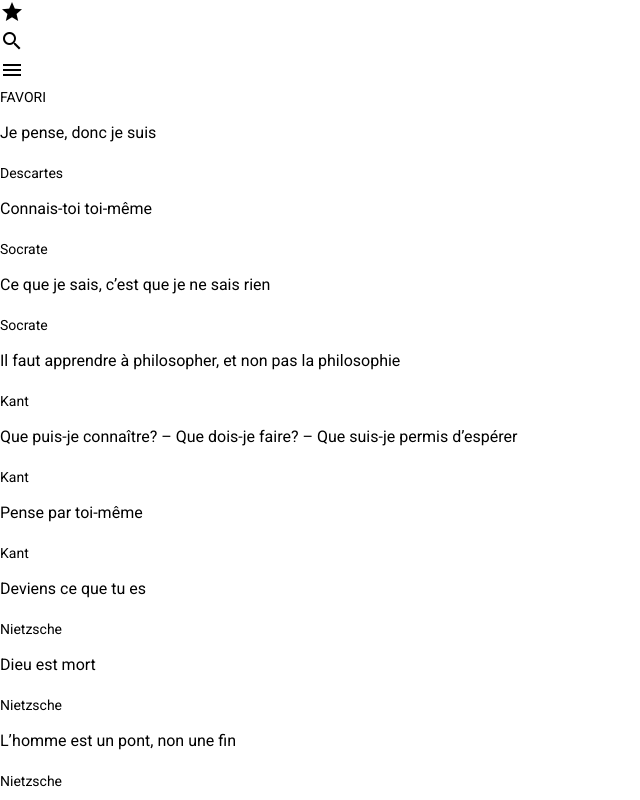
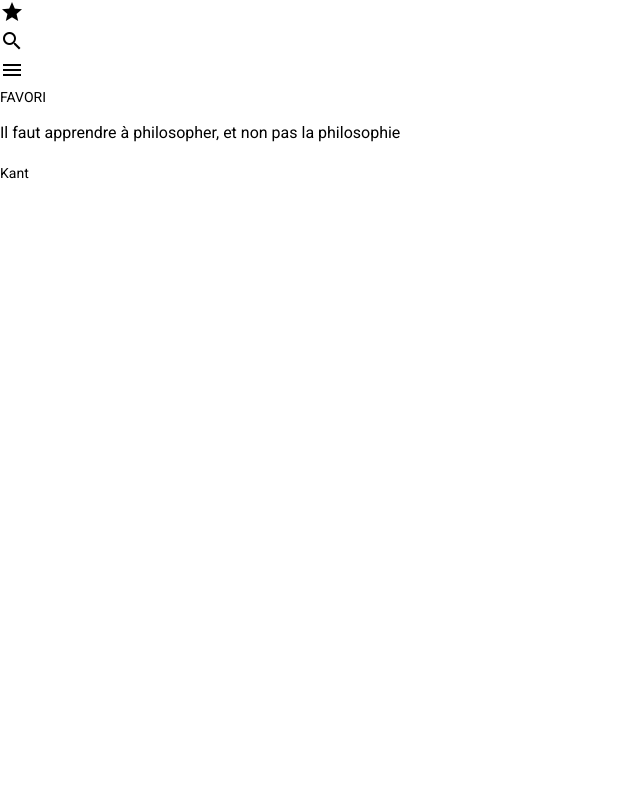
Before and after one commit to Polytech-Paris-Sud-Web/citationni, an Angular app: page /fav in a window 1280 px wide. Shown: the top 800 px of the page, without its empty margins (0-640 px from the left). Built offline with nearby package versions, Linux system fonts and the light colour scheme; data requests are answered from the project's data file.

Commit message:
fav page

```diff
--- a/angular.json
+++ b/angular.json
@@ -1,5 +1,8 @@
 {
   "$schema": "./node_modules/@angular/cli/lib/config/schema.json",
+  "cli": {
+    "analytics": false
+  },
   "version": 1,
   "newProjectRoot": "projects",
   "projects": {
--- /dev/null
+++ b/src/app/models/user.ts
@@ -0,0 +1,5 @@
+import {Quote} from './quote';
+export interface User {
+  name : string,
+  favorite : Quote[]
+};
--- a/src/app/pages/fav/fav.component.html
+++ b/src/app/pages/fav/fav.component.html
@@ -1,2 +1,6 @@
 <p>FAVORI</p>
-<app-quotes></app-quotes>
+<div *ngFor="let quote of this.favs">
+  <app-quote
+    [quote]="quote"
+  ></app-quote>
+</div>
--- a/src/app/pages/fav/fav.component.ts
+++ b/src/app/pages/fav/fav.component.ts
@@ -1,4 +1,8 @@
 import { Component, OnInit } from '@angular/core';
+import { Observable, of, Subscription } from 'rxjs';
+
+import { Quote } from "../../models/quote";
+import { QuoteService } from "../../quote.service";
 
 @Component({
   selector: 'app-fav',
@@ -7,9 +11,15 @@ import { Component, OnInit } from '@angular/core';
 })
 export class FavComponent implements OnInit {
 
-  constructor() { }
+  favs?: Quote[];
+  private _quoteSub?: Subscription;
+
+  constructor(private quoteService: QuoteService) {
+  }
+
 
   ngOnInit(): void {
+    this._quoteSub = this.quoteService.getFav().subscribe(quotes => this.favs = quotes);
   }
 
 }
--- a/src/app/quote.service.ts
+++ b/src/app/quote.service.ts
@@ -1,7 +1,9 @@
 import { Injectable } from '@angular/core';
 import {Quote} from "./models/quote";
+import {User} from "./models/user";
 import {HttpClient} from "@angular/common/http";
-import { Observable } from 'rxjs';
+import { Observable, pipe, forkJoin } from 'rxjs';
+import { map, filter } from 'rxjs/operators';
 
 @Injectable({
   providedIn: 'root'
@@ -18,4 +20,13 @@ export class QuoteService {
     )*/
   }
 
+    public getFav(): Observable<Quote[]> {
+      return forkJoin(
+        this.http.get<User[]>("http://localhost:3000/user/" + "Renan"),
+        this.getQuotes()
+      ).pipe(
+        map(([user, quotes]) => quotes.filter(quote => quote.id === 4)
+        )
+      )
+    }
 }
```
Also changed, not shown: 1 other file (tests, documents, lock files or other folders).
